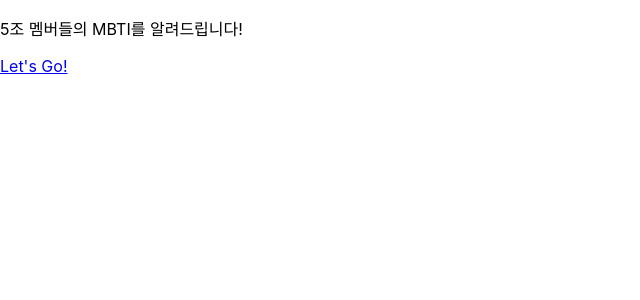
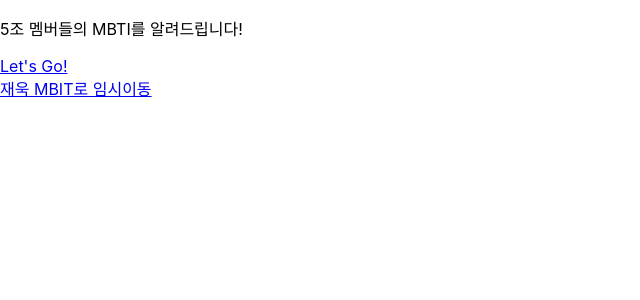
Before and after one commit to khsgsong/react_team_exam, a React (Create React App) app: page / in a window 1280 px wide. Shown: the top 300 px of the page, without its empty margins (0-640 px from the left). Built offline with nearby package versions, Linux system fonts and the light colour scheme.

Commit message:
재욱 임시경로 생성

```diff
--- a/src/App.js
+++ b/src/App.js
@@ -1,6 +1,7 @@
 import { Route, Routes } from "react-router-dom";
 import Main from "./common/Main";
 import Member from "./common/Member";
+import Infp from "./mbti/JaeWookComponent/Infp";
 
 function App() {
   return (
@@ -8,6 +9,8 @@
       <Routes>
         <Route path="/" element={<Main />}></Route>
         <Route path="/member" element={<Member />}></Route>
+        {/* 임시재욱MBTI이동 */}
+        <Route path="/infp" element={<Infp></Infp>}></Route>
       </Routes>
     </div>
   );
--- a/src/common/Main.js
+++ b/src/common/Main.js
@@ -5,6 +5,9 @@
       <header className="App-header">
         <p>5조 멤버들의 MBTI를 알려드립니다!</p>
         <Link to="/member">Let's Go!</Link>
+        <div>
+          <Link to="/infp">재욱 MBIT로 임시이동</Link>
+        </div>
       </header>
     </div>
   );
--- a/src/mbti/JaeWookComponent/Infp.js
+++ b/src/mbti/JaeWookComponent/Infp.js
@@ -0,0 +1,7 @@
+import "./infp.css";
+
+const Infp = () => {
+  return <div>재욱</div>;
+};
+
+export default Infp;
```
Also changed, not shown: src/mbti/JaeWookComponent/infp.css (added).
